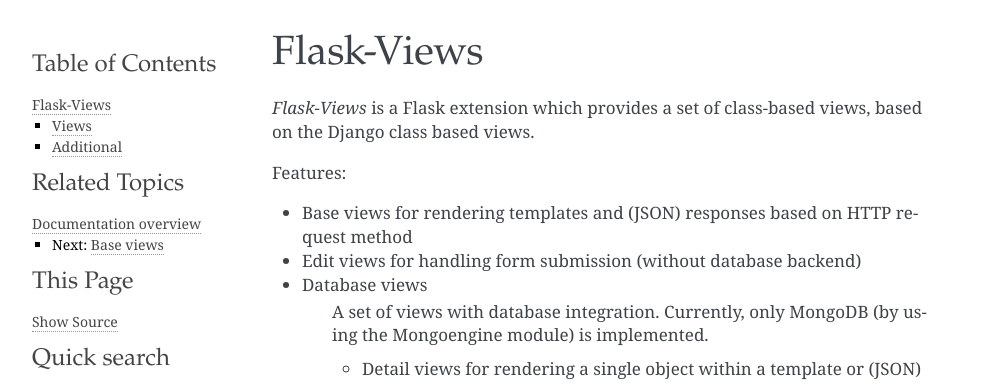
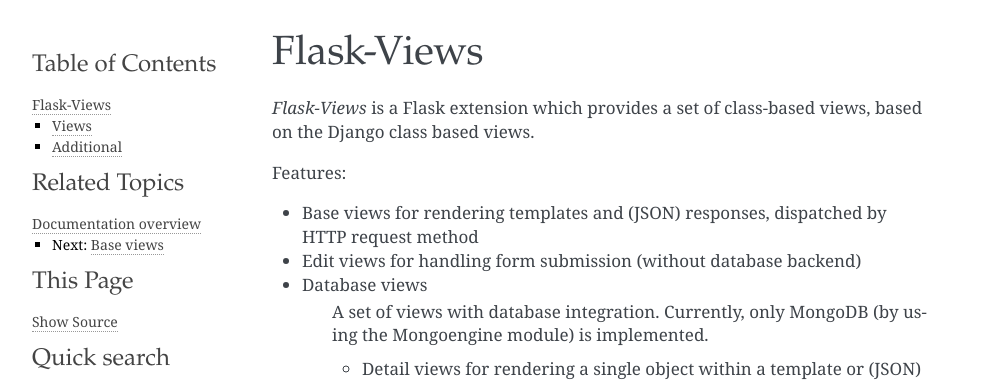
Before and after one commit to brocaar/flask-views, a Sphinx documentation site: the page built from docs/index.rst, in a window 1280 px wide. Shown: the top 387 px of the page, without its empty margins (148-1140 px from the left). Built offline with Sphinx 7.4.7, drawn with Linux system fonts in a browser that asks for light colours.

Commit message:
based on > dispatched by

```diff
--- a/README.rst
+++ b/README.rst
@@ -6,7 +6,7 @@
 
 Features:
 
-* Base views for rendering templates and (JSON) responses based on HTTP
+* Base views for rendering templates and (JSON) responses, dispatched by HTTP
   request method
 * Edit views for handling form submission (without database backend)
 * Database views
--- a/docs/index.rst
+++ b/docs/index.rst
@@ -6,7 +6,7 @@
 
 Features:
 
-* Base views for rendering templates and (JSON) responses based on HTTP
+* Base views for rendering templates and (JSON) responses, dispatched by HTTP
   request method
 * Edit views for handling form submission (without database backend)
 * Database views
```
